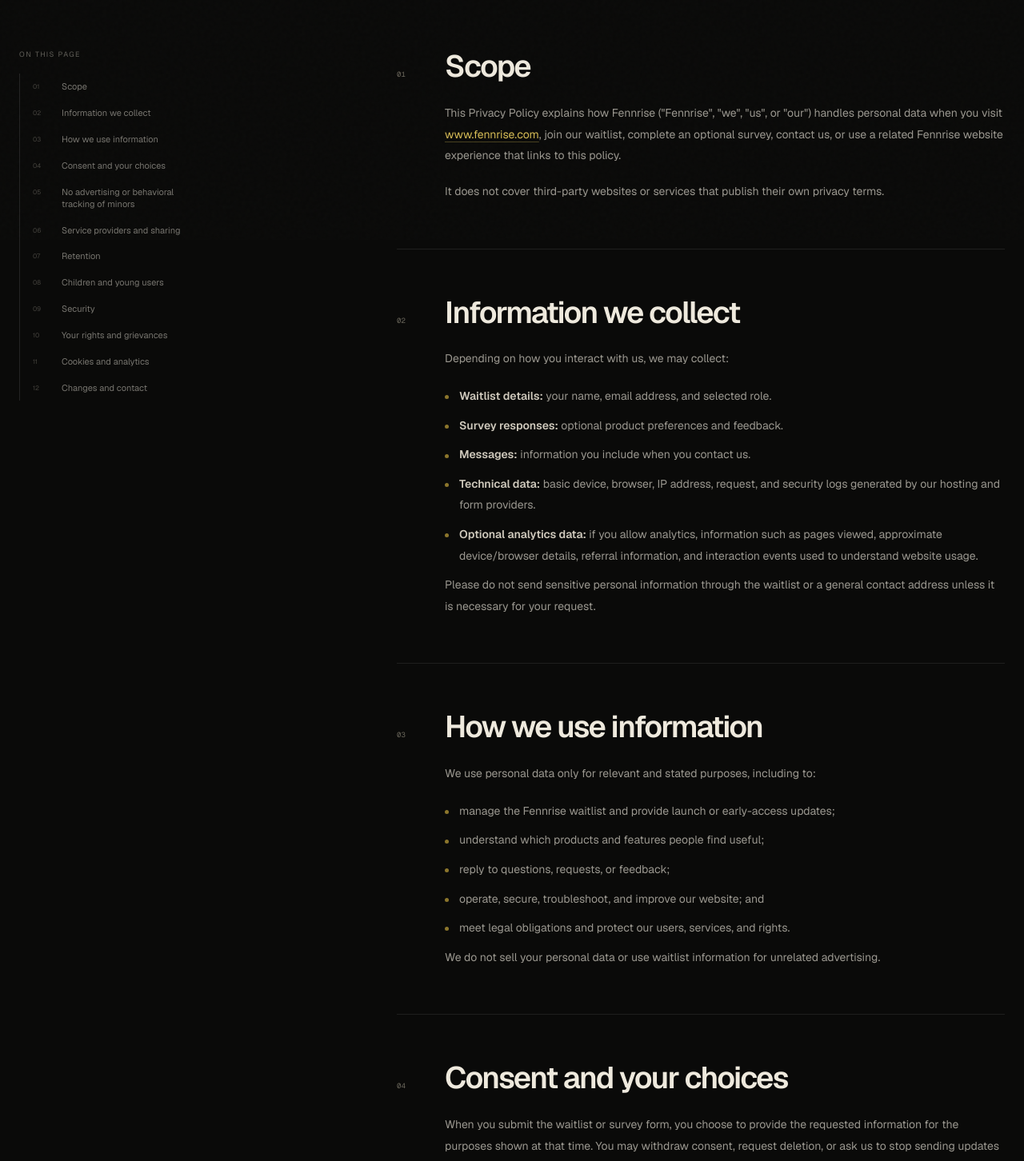
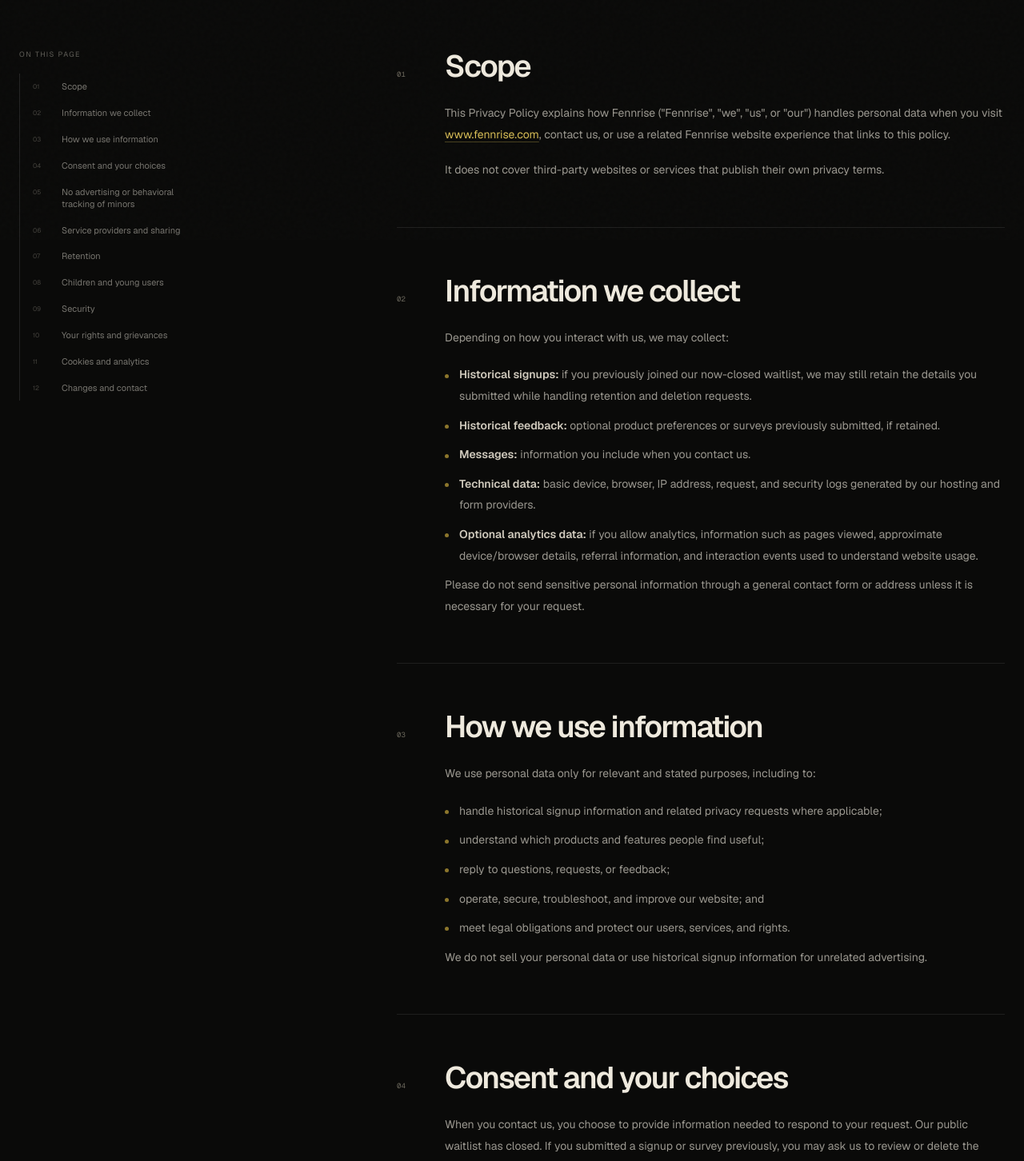
Before and after one commit to mcking789/Fennrise-, a Next.js app in the folder Fennrise-Vercel-Ready/: page /privacy-policy in a window 1280 px wide. Shown: the part 500-1952 px from the top of the page at 80% size. Built offline with nearby package versions, Linux system fonts and the light colour scheme.

Commit message:
Fennrise V2: revise app/privacy-policy/page.tsx

```diff
--- a/Fennrise-Vercel-Ready/app/privacy-policy/page.tsx
+++ b/Fennrise-Vercel-Ready/app/privacy-policy/page.tsx
@@ -17,9 +17,8 @@ const sections = [
         <p>
           This Privacy Policy explains how Fennrise (&quot;Fennrise&quot;,
           &quot;we&quot;, &quot;us&quot;, or &quot;our&quot;) handles personal data
-          when you visit <a href="https://www.fennrise.com">www.fennrise.com</a>, join
-          our waitlist, complete an optional survey, contact us, or use a related
-          Fennrise website experience that links to this policy.
+          when you visit <a href="https://www.fennrise.com">www.fennrise.com</a>,
+          contact us, or use a related Fennrise website experience that links to this policy.
         </p>
         <p>
           It does not cover third-party websites or services that publish their own
@@ -35,15 +34,15 @@ const sections = [
       <>
         <p>Depending on how you interact with us, we may collect:</p>
         <ul>
-          <li><strong>Waitlist details:</strong> your name, email address, and selected role.</li>
-          <li><strong>Survey responses:</strong> optional product preferences and feedback.</li>
+          <li><strong>Historical signups:</strong> if you previously joined our now-closed waitlist, we may still retain the details you submitted while handling retention and deletion requests.</li>
+          <li><strong>Historical feedback:</strong> optional product preferences or surveys previously submitted, if retained.</li>
           <li><strong>Messages:</strong> information you include when you contact us.</li>
           <li><strong>Technical data:</strong> basic device, browser, IP address, request, and security logs generated by our hosting and form providers.</li>
           <li><strong>Optional analytics data:</strong> if you allow analytics, information such as pages viewed, approximate device/browser details, referral information, and interaction events used to understand website usage.</li>
         </ul>
         <p>
-          Please do not send sensitive personal information through the waitlist or a
-          general contact address unless it is necessary for your request.
+          Please do not send sensitive personal information through a general
+          contact form or address unless it is necessary for your request.
         </p>
       </>
     ),
@@ -55,14 +54,14 @@ const sections = [
       <>
         <p>We use personal data only for relevant and stated purposes, including to:</p>
         <ul>
-          <li>manage the Fennrise waitlist and provide launch or early-access updates;</li>
+          <li>handle historical signup information and related privacy requests where applicable;</li>
           <li>understand which products and features people find useful;</li>
           <li>reply to questions, requests, or feedback;</li>
           <li>operate, secure, troubleshoot, and improve our website; and</li>
           <li>meet legal obligations and protect our users, services, and rights.</li>
         </ul>
         <p>
-          We do not sell your personal data or use waitlist information for unrelated
+          We do not sell your personal data or use historical signup information for unrelated
           advertising.
         </p>
       </>
@@ -74,10 +73,10 @@ const sections = [
     content: (
       <>
         <p>
-          When you submit the waitlist or survey form, you choose to provide the
-          requested information for the purposes shown at that time. You may withdraw
-          consent, request deletion, or ask us to stop sending updates at any time by
-          emailing <a href="mailto:privacy@fennrise.com">privacy@fennrise.com</a>.
+          When you contact us, you choose to provide information needed to respond to your
+          request. Our public waitlist has closed. If you submitted a signup or survey
+          previously, you may ask us to review or delete the information we still hold
+          by emailing <a href="mailto:privacy@fennrise.com">privacy@fennrise.com</a>.
         </p>
         <p>
           Optional website analytics are disabled unless you choose &quot;Allow analytics&quot;.
@@ -115,7 +114,7 @@ const sections = [
         </p>
         <ul>
           <li><strong>Vercel</strong> for website hosting and delivery;</li>
-          <li><strong>Formspree</strong> to receive waitlist and survey submissions; and</li>
+          <li><strong>Formspree</strong> for any previously collected waitlist or survey submissions retained by that provider; and</li>
           <li><strong>Google Analytics</strong> for optional website analytics, loaded only after you choose to allow analytics.</li>
         </ul>
         <p>
@@ -133,8 +132,8 @@ const sections = [
     content: (
       <p>
         We keep personal data only for as long as reasonably needed for the purposes
-        described here, including managing the waitlist, communicating about launch,
-        handling requests, maintaining security records, measuring website usage where
+        described here, including handling historical signup requests,
+        handling enquiries, maintaining security records, measuring website usage where
         you have allowed analytics, and meeting legal duties. We delete or anonymise
         information when it is no longer needed, subject to technical backup cycles and
         lawful retention requirements.
@@ -147,9 +146,9 @@ const sections = [
     content: (
       <>
         <p>
-          Fennrise is designed to support students and young professionals. If you are
-          under 18, please join the waitlist only with permission from your parent or
-          legal guardian.
+          Some Fennrise products are designed with students in mind. If you are under 18,
+          involve a parent or legal guardian before submitting personal information
+          through a contact channel.
         </p>
         <p>
           We do not knowingly process a child&apos;s personal data without the consent
@@ -240,7 +239,7 @@ export default function PrivacyPolicyPage() {
       eyebrow="Legal · Your data"
       title="Privacy Policy"
       description="A clear explanation of what we collect, why we use it, and the choices you have."
-      updated="2 September 2026"
+      updated="23 November 2026"
       sections={sections}
     />
   );
```
